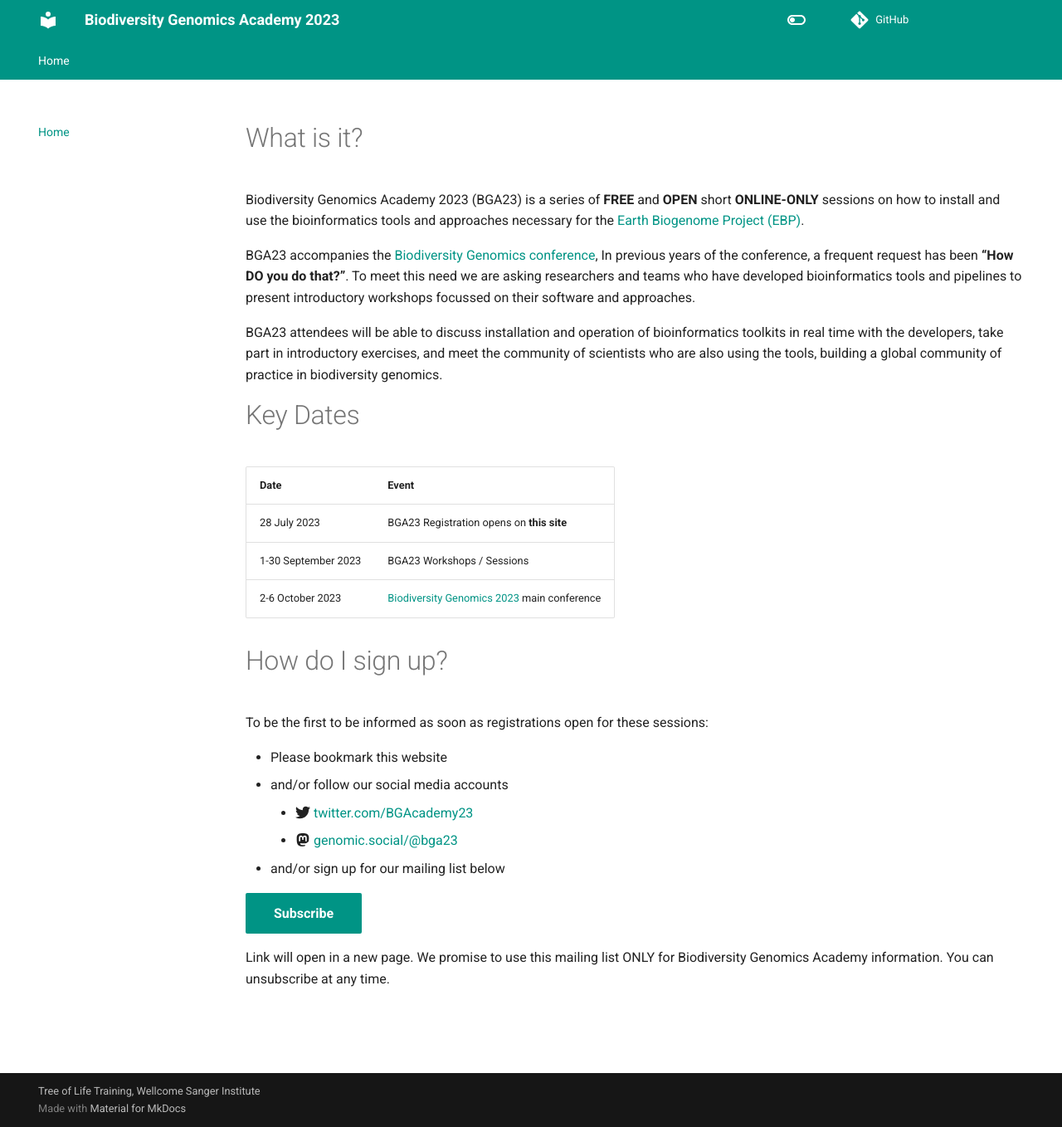
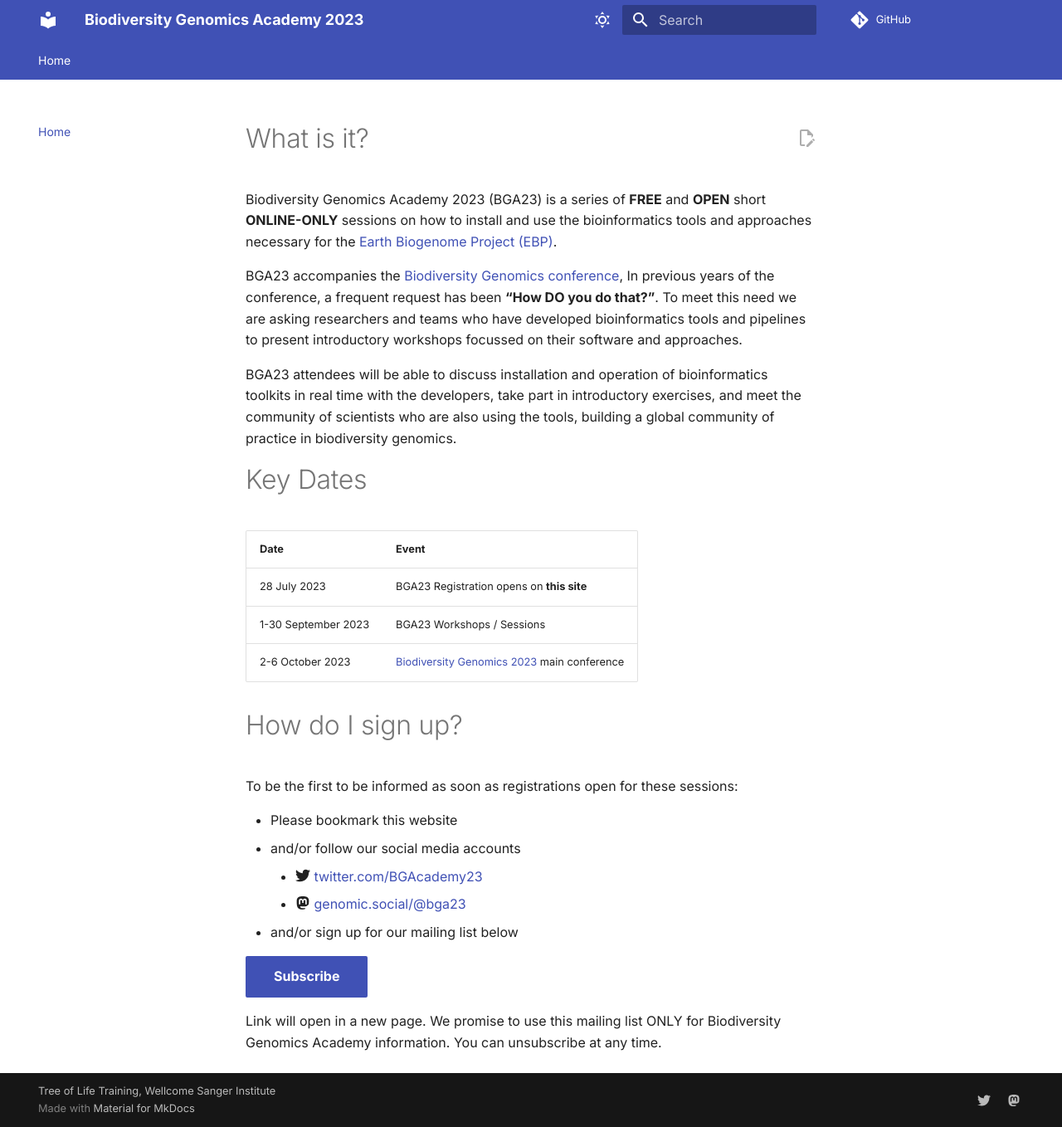
Before and after one commit to tol-training/tol-training.github.io, an MkDocs documentation site: the page built from docs/index.md, in a window 1280 px wide and 1358 px high. Shown: the whole window at 83% size. Built offline with MkDocs 1.6.1 and Material for MkDocs 9.7.7, drawn with Linux system fonts in a browser that asks for light colours; comment, search, counter and statistics services are not loaded.

Commit message:
restore theme

```diff
--- a/mkdocs.yml
+++ b/mkdocs.yml
@@ -7,71 +7,74 @@ repo_url: https://github.com/tol-training/tol-training.github.io
 edit_uri: blob/main/docs
 
 nav:
-  - Home: index.md
+    - Home: index.md
 
 theme:
-  name: material
-  features:
-    - navigation.tabs
-    - navigation.sections
-    - toc.integrate
-    - navigation.top
-    - search.suggest
-    - search.highlight
-    - content.tabs.link
-    - content.code.annotation
-    - content.code.copy
-  language: en
-  palette:
-    - scheme: default
-      toggle:
-        icon: material/toggle-switch-off-outline
-        name: Switch to dark mode
-      primary: teal
-      accent: purple
-    - scheme: slate
-      toggle:
-        icon: material/toggle-switch
-        name: Switch to light mode
-      primary: teal
-      accent: lime
-
-plugins:
-  - social
+    name: material
+    # custom_dir: docs/assets/overrides
+    language: en
+    logo:
+    palette:
+        # Palette toggle for dark mode
+        - media: "(prefers-color-scheme: dark)"
+          scheme: slate
+          toggle:
+              icon: material/weather-night
+              name: Switch to light mode
+        # Palette toggle for light mode
+        - media: "(prefers-color-scheme: light)"
+          scheme: default
+          toggle:
+              icon: material/weather-sunny
+              name: Switch to dark mode
+    font:
+        text: Inter
+    features:
+        - content.action.edit
+        - content.code.annotate
+        - content.code.copy
+        - navigation.footer
+        - navigation.tabs
+        - navigation.top
+        - navigation.tracking
+        - search.share
+        - toc.follow
 
 extra:
-  consent:
-    title: Cookie consent
-    description: >-
-      We use cookies to recognize your repeated visits and preferences, as well
-      as to measure the effectiveness of our documentation and whether users
-      find what they're searching for. With your consent, you're helping us to
-      make our documentation better.
-social:
-  - icon: fontawesome/brands/twitter
-    link: https://twitter.com/BGAcademy23
-    name: Tree of Life Training on twitter
-  - icon: fontawesome/brands/mastodon
-    link: https://genomic.social/@bga23
-    name: tol_training on genomic.social
+    consent:
+        title: Cookie consent
+        description: >-
+            We use cookies to recognize your repeated visits and preferences, as well
+            as to measure the effectiveness of our documentation and whether users
+            find what they're searching for. With your consent, you're helping us to
+            make our documentation better.
+    social:
+        - icon: fontawesome/brands/twitter
+          link: https://twitter.com/BGAcademy23
+          name: Tree of Life Training on twitter
+        - icon: fontawesome/brands/mastodon
+          link: https://genomic.social/@bga23
+          name: tol_training on genomic.social
 
 markdown_extensions:
-  - admonition
-  - attr_list
-  - md_in_html
-  - pymdownx.emoji:
-      emoji_index: !!python/name:materialx.emoji.twemoji
-      emoji_generator: !!python/name:materialx.emoji.to_svg
-  - pymdownx.details
-  - pymdownx.highlight:
-      anchor_linenums: true
-  - pymdownx.inlinehilite
-  - pymdownx.keys
-  - pymdownx.snippets:
-      base_path: ["."]
-  - pymdownx.snippets
-  - pymdownx.superfences
-  - tables
-  - toc:
-      title: On this page
-      permalink: true
+    - admonition
+    - attr_list
+    - md_in_html
+    - pymdownx.emoji:
+        emoji_index: !!python/name:materialx.emoji.twemoji
+        emoji_generator: !!python/name:materialx.emoji.to_svg
+    - pymdownx.details
+    - pymdownx.highlight:
+          anchor_linenums: true
+    - pymdownx.inlinehilite
+    - pymdownx.keys
+    - pymdownx.snippets:
+          base_path: ["."]
+    - pymdownx.snippets
+    - pymdownx.superfences
+    - tables
+    - toc:
+          title: On this page
+          permalink: true
+plugins:
+    - search
```
